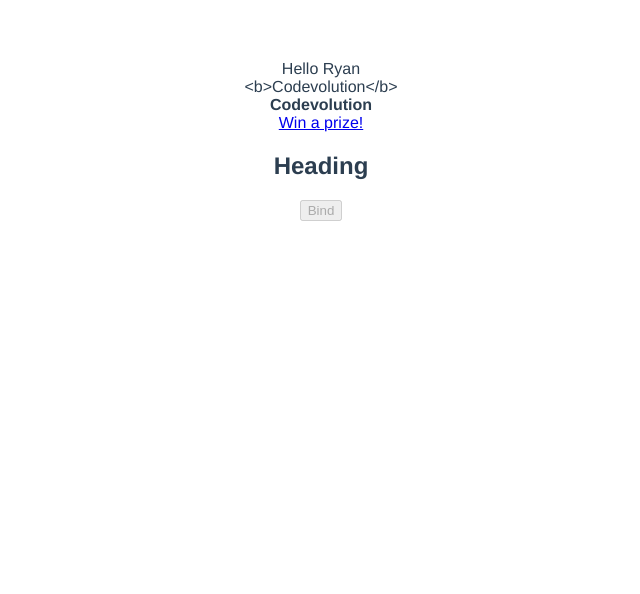
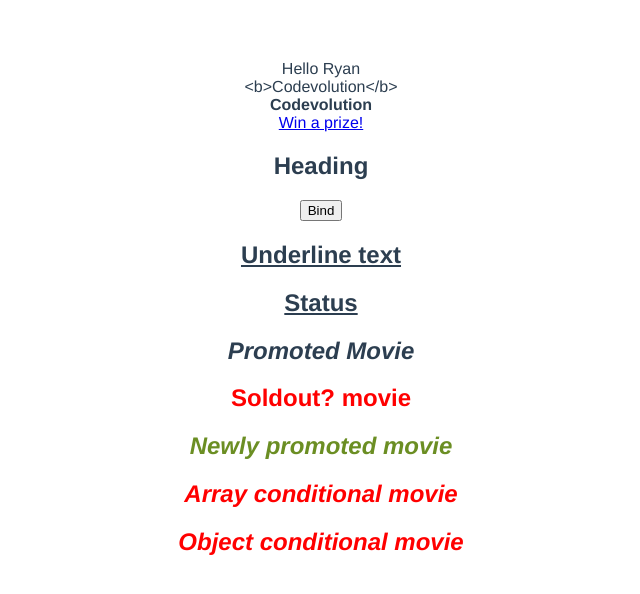
Before and after one commit to rclarian/Vue.js_3_A, a Vue app in the folder hello-world/: page / in a window 1280 px wide. Shown: the top 594 px of the page, without its empty margins (319-959 px from the left). Built offline with nearby package versions, Linux system fonts and the light colour scheme.

Commit message:
#8. Vue JS 3 Tutorial - 8 - Binding Classes - (v-bind:class  directive)
#8. Vue JS 3 Tutorial - 8 - Binding Classes - (v-bind:class  directive)

```diff
--- a/hello-world/src/App.vue
+++ b/hello-world/src/App.vue
@@ -6,6 +6,17 @@
     <div v-html="hack"></div>
     <h2 v-bind:id="headingId">Heading</h2>
     <button v-bind:disabled="isDisabled">Bind</button>
+    <h2 class="underline">Underline text</h2>
+    <h2 class="underline" v-bind:class="status">Status</h2>
+    <h2 v-bind:class="isPromoted && 'promoted'">Promoted Movie</h2>
+    <h2 v-bind:class="isSoldout ? 'sold-out' : 'new'">Soldout? movie</h2>
+    <h2 v-bind:class="['new', 'promoted']">Newly promoted movie</h2>
+    <h2 v-bind:class="[isPromoted && 'promoted', isSoldout ? 'sold-out' : 'new']">Array conditional movie</h2>
+    <h2 v-bind:class="{
+      promoted: isPromoted,
+      new: !isSoldout,
+      'sold-out': isSoldout
+    }">Object conditional movie</h2>
   </div>
 </template>
 
@@ -20,7 +31,10 @@
       channel: '<b>Codevolution</b>',
       hack: `<a href="#" onclick="alert('You have been hacked!')">Win a prize!</a>`,
       headingId: 'heading',
-      isDisabled: true,
+      isDisabled: false,
+      status: 'danger',
+      isPromoted: true,
+      isSoldout: true,
     };
   },
 }
@@ -35,4 +49,20 @@
   color: #2c3e50;
   margin-top: 60px;
 }
+
+.underline {
+  text-decoration: underline;
+}
+
+.promoted {
+  font-style: italic;
+}
+
+.new {
+  color: olivedrab;
+}
+
+.sold-out {
+  color: red;
+}
 </style>
```
